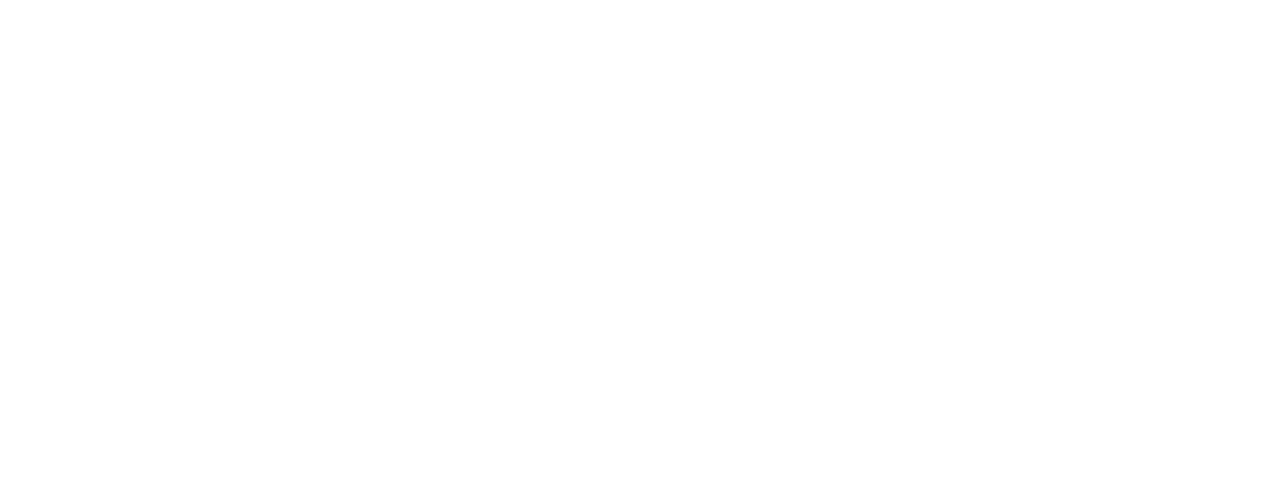
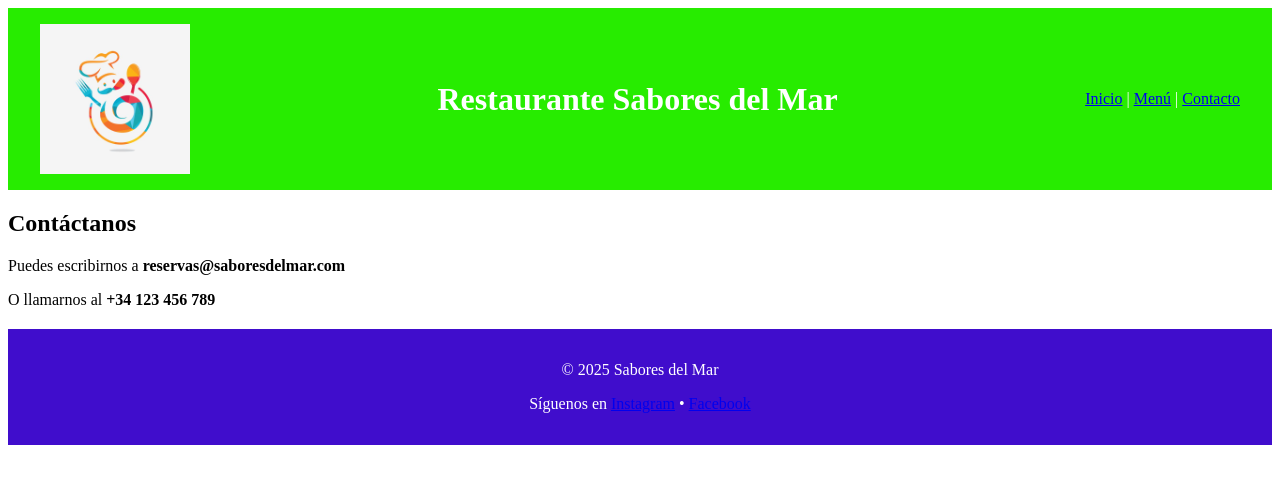
Before and after one commit to Ismael675/manolin, a plain HTML site: page contacto.html in a window 1280 px wide. Drawn offline with Linux system fonts and the light colour scheme.

Commit message:
paginas acabadas de contacto y menu

```diff
--- a/contacto.html
+++ b/contacto.html
@@ -0,0 +1,36 @@
+<!DOCTYPE html>
+<html lang="es">
+<head>
+  <meta charset="UTF-8">
+  <meta name="viewport" content="width=device-width, initial-scale=1.0">
+  <title>Contacto - Sabores del Mar</title>
+  <link rel="stylesheet" href="style.css">
+</head>
+<body>
+
+  <header class="cabecera">
+    <img src="logo.jpg" alt="Logo del restaurante" width="150">
+    <h1>Restaurante Sabores del Mar</h1>
+    <nav>
+      <a href="index.html">Inicio</a> |
+      <a href="menu.html">Menú</a> |
+      <a href="contacto.html">Contacto</a>
+    </nav>
+  </header>
+
+  <main>
+    <h2>Contáctanos</h2>
+    <p>Puedes escribirnos a <strong>reservas@saboresdelmar.com</strong></p>
+    <p>O llamarnos al <strong>+34 123 456 789</strong></p>
+  </main>
+
+    <footer>
+    <p>© 2025 Sabores del Mar</p>
+    <p>Síguenos en
+      <a href="https://www.instagram.com/accounts/login/">Instagram</a> •
+      <a href="https://www.facebook.com/login/?locale=es_ES">Facebook</a>
+    </p>
+  </footer>
+
+</body>
+</html>
--- a/style.css
+++ b/style.css
@@ -66,7 +66,7 @@ background-color: #e79907;
 }
 
 footer {
-    background-color: #27ec00;
+    background-color: #400dcc;
     color: white;
     text-align: center;
     padding: 1rem 0;
```
Also changed, not shown: index.html (+4 -7 lines), menu.html (+35 -0 lines).
